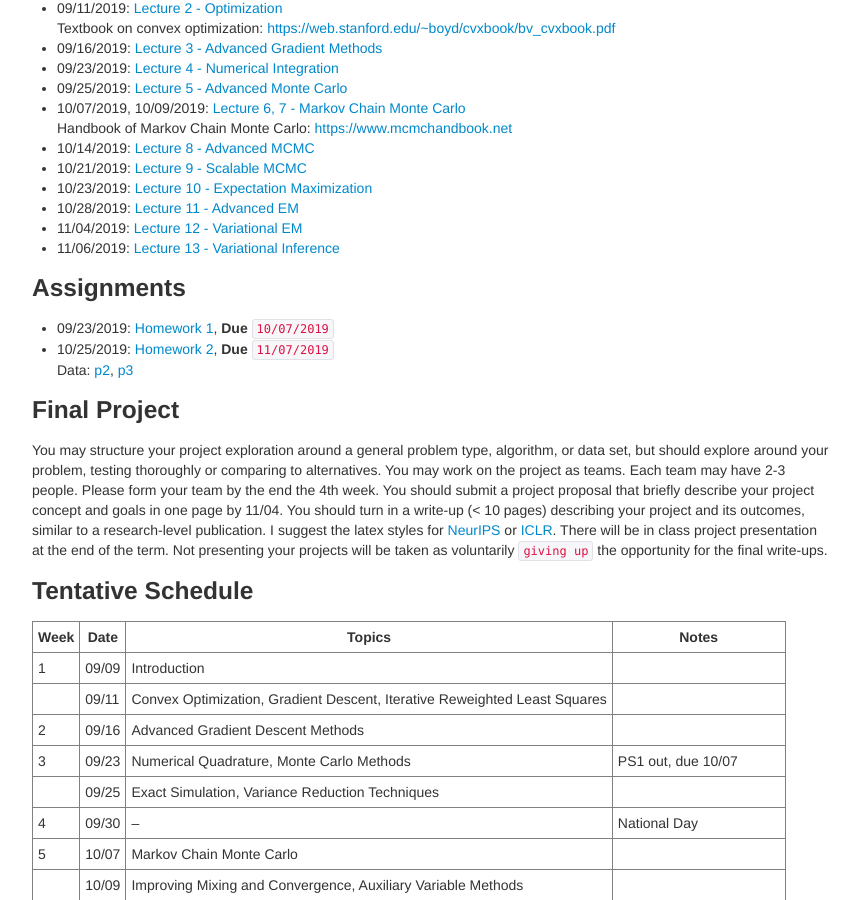
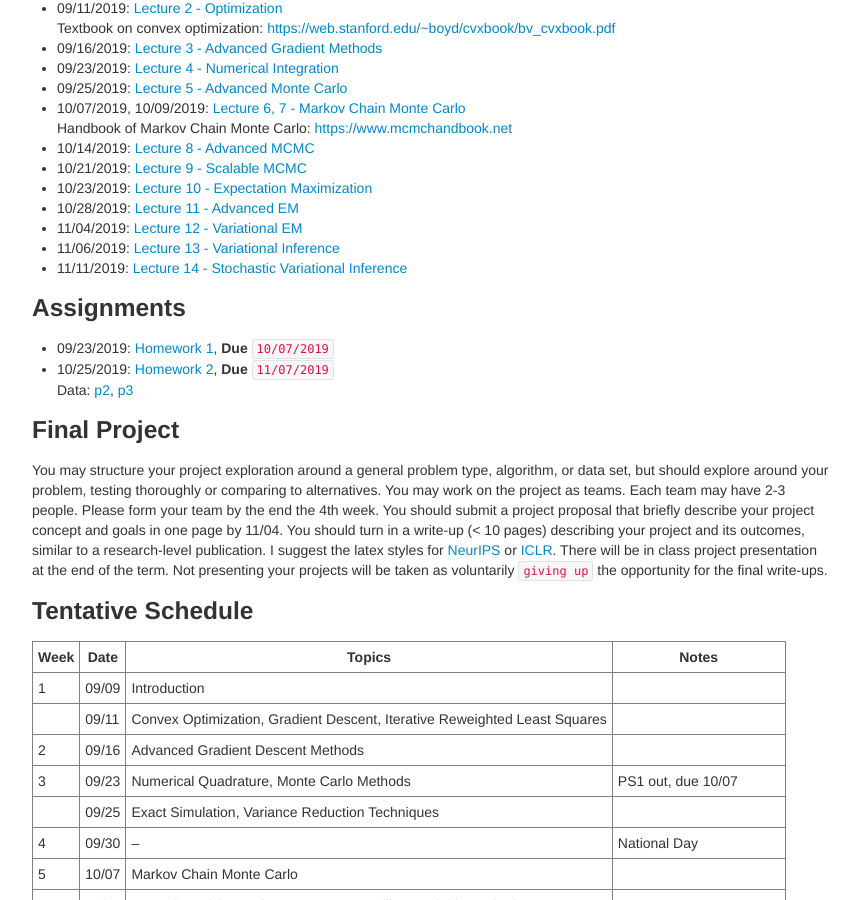
Before and after one commit to zcrabbit/zcrabbit.github.io, a Jekyll site: the page built from courses/mcs-f19.md, in a window 1280 px wide and 900 px high, scrolled down 1185 px. Shown: the whole window, without its empty margins (208-1068 px from the left). Built offline with Jekyll 4.4.1, drawn with Linux system fonts in a browser that asks for light colours.

Commit message:
lecture 14 out

```diff
--- a/courses/mcs-f19.md
+++ b/courses/mcs-f19.md
@@ -51,6 +51,7 @@ We will use python during the course. A good Python tutorial is available at <ht
 - 10/28/2019: [Lecture 11 - Advanced EM]({{sites.baseurl}}/static/slides/mcs_fall19/lec11.pdf)
 - 11/04/2019: [Lecture 12 - Variational EM]({{sites.baseurl}}/static/slides/mcs_fall19/lec12.pdf)
 - 11/06/2019: [Lecture 13 - Variational Inference]({{sites.baseurl}}/static/slides/mcs_fall19/lec13.pdf)
+- 11/11/2019: [Lecture 14 - Stochastic Variational Inference]({{sites.baseurl}}/static/slides/mcs_fall19/lec14.pdf)
 
 
 ### Assignments
```
Also changed, not shown: 1 other file.
